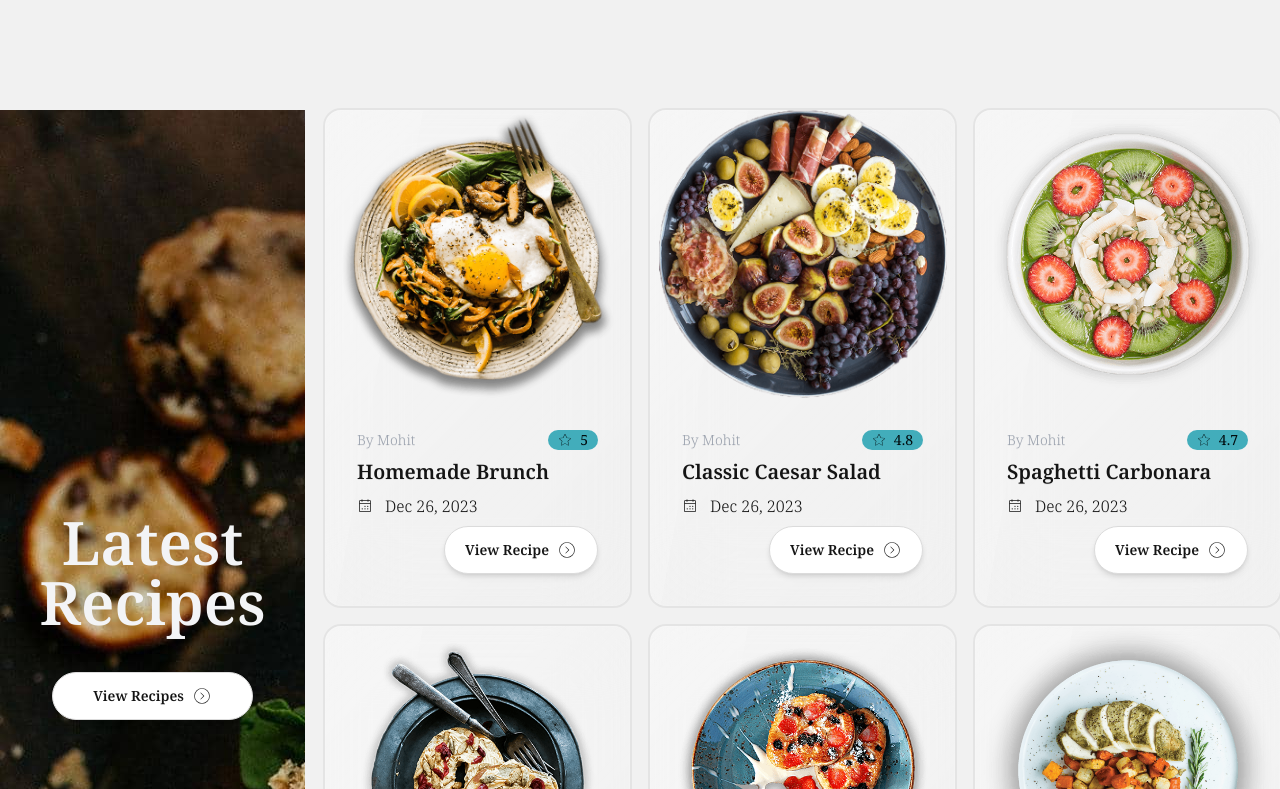
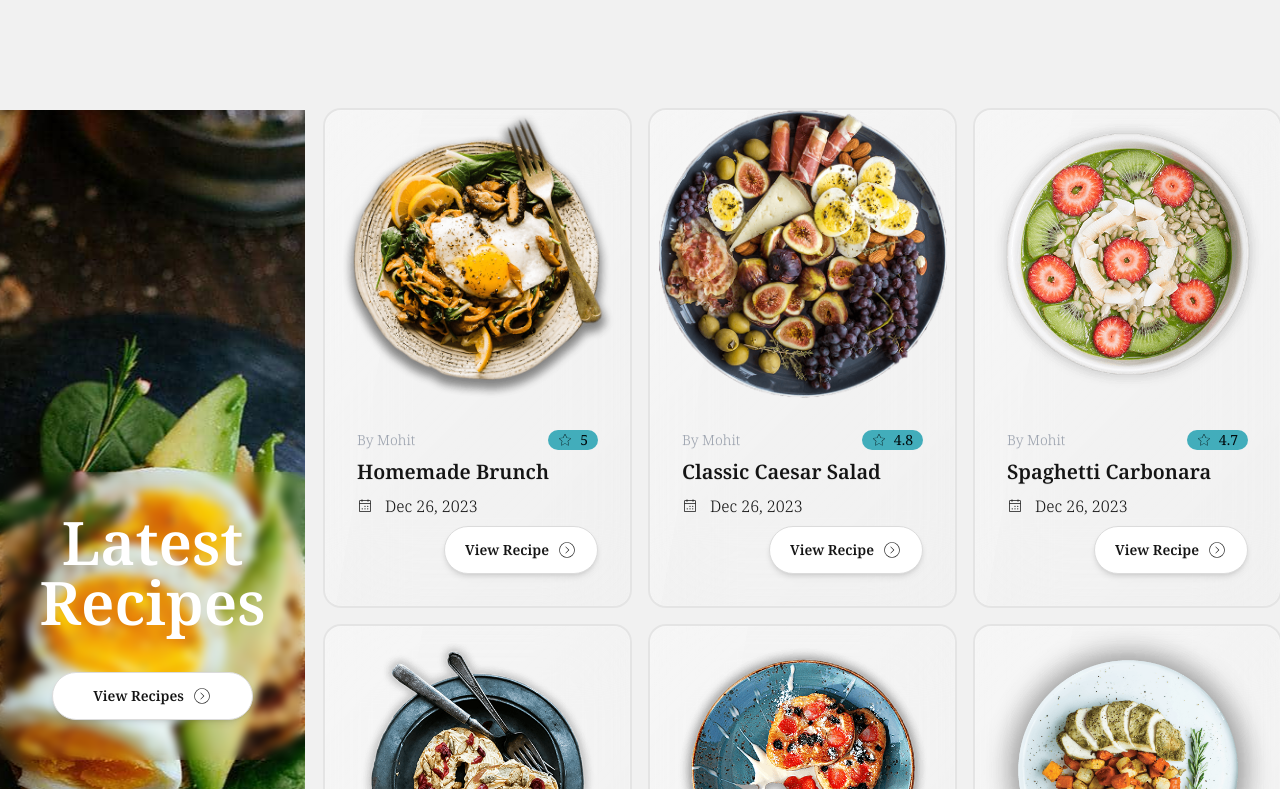
Before and after one commit to Mostakimul/next-blog, a Next.js app: page / in a window 1280 px wide. Shown: the part 1871-2660 px from the top of the page. Built offline with nearby package versions, Linux system fonts and the light colour scheme.

Commit message:
[fix]: background position

```diff
--- a/src/components/latest/LatestRecipes.tsx
+++ b/src/components/latest/LatestRecipes.tsx
@@ -9,9 +9,14 @@ const LatestRecipes = () => {
       <div className="grid grid-cols-1 md:grid-cols-4 gap-5">
         <div
           className="row-span-2 grid place-content-center text-center py-10 md:py-0"
-          style={{ backgroundImage: "url('/side-bg.jpg')" }}
+          style={{
+            backgroundImage: "url('/side-bg.jpg')",
+            backgroundRepeat: 'no-repeat',
+            backgroundPosition: 'center',
+          }}
         >
-          <h3 className="font-semibold text-gray-100 text-center text-4xl md:text-6xl">
+          <div className="backdrop-blur-sm h-full w-full py-10">
+            <h3 className="font-semibold text-white text-center text-4xl md:text-6xl">
               Latest Recipes
             </h3>
             <div className="mt-10 mb-10 sm:mb-0">
@@ -23,6 +28,7 @@ const LatestRecipes = () => {
               </Link>
             </div>
           </div>
+        </div>
         {recipes.map((recipe) => (
           <RecipeCard key={recipe.id} recipe={recipe} />
         ))}
```
Lines whose indentation alone changed are shown as unchanged.
